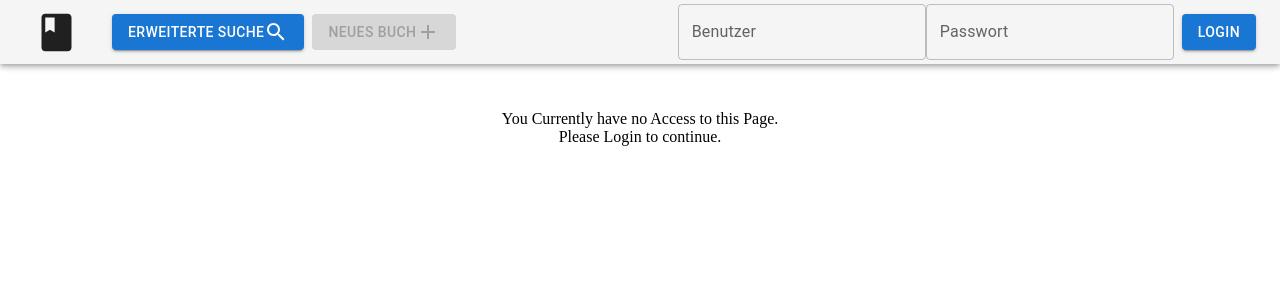
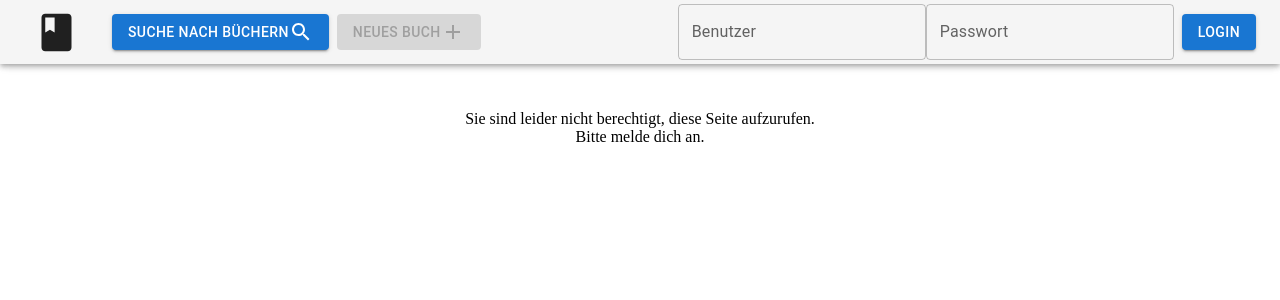
Before and after one commit to nivek023/buchweb, a React (Vite) app: page /edit/1 in a window 1280 px wide. Shown: the top 300 px of the page. Built offline with nearby package versions, Linux system fonts and the light colour scheme.

Commit message:
Small label text changes
Changed the text of some labels

```diff
--- a/src/components/header/Navbar.jsx
+++ b/src/components/header/Navbar.jsx
@@ -137,7 +137,7 @@ const Navbar = () => {
                 variant="contained"
                 color="primary"
               >
-                Erweiterte Suche <SearchIcon />
+                Suche nach Büchern <SearchIcon />
               </Button>
               <Box sx={{ marginRight: 1 }} />
               <Button
--- a/src/components/main/Forbidden.jsx
+++ b/src/components/main/Forbidden.jsx
@@ -1,6 +1,6 @@
 const Forbidden = () => {
-    return <div><p>You Currently have no Access to this Page.<br/>
-                    Please Login to continue.
+    return <div><p>Sie sind leider nicht berechtigt, diese Seite aufzurufen.<br/>
+                    Bitte melde dich an.
         </p></div>;
   };
 
```
